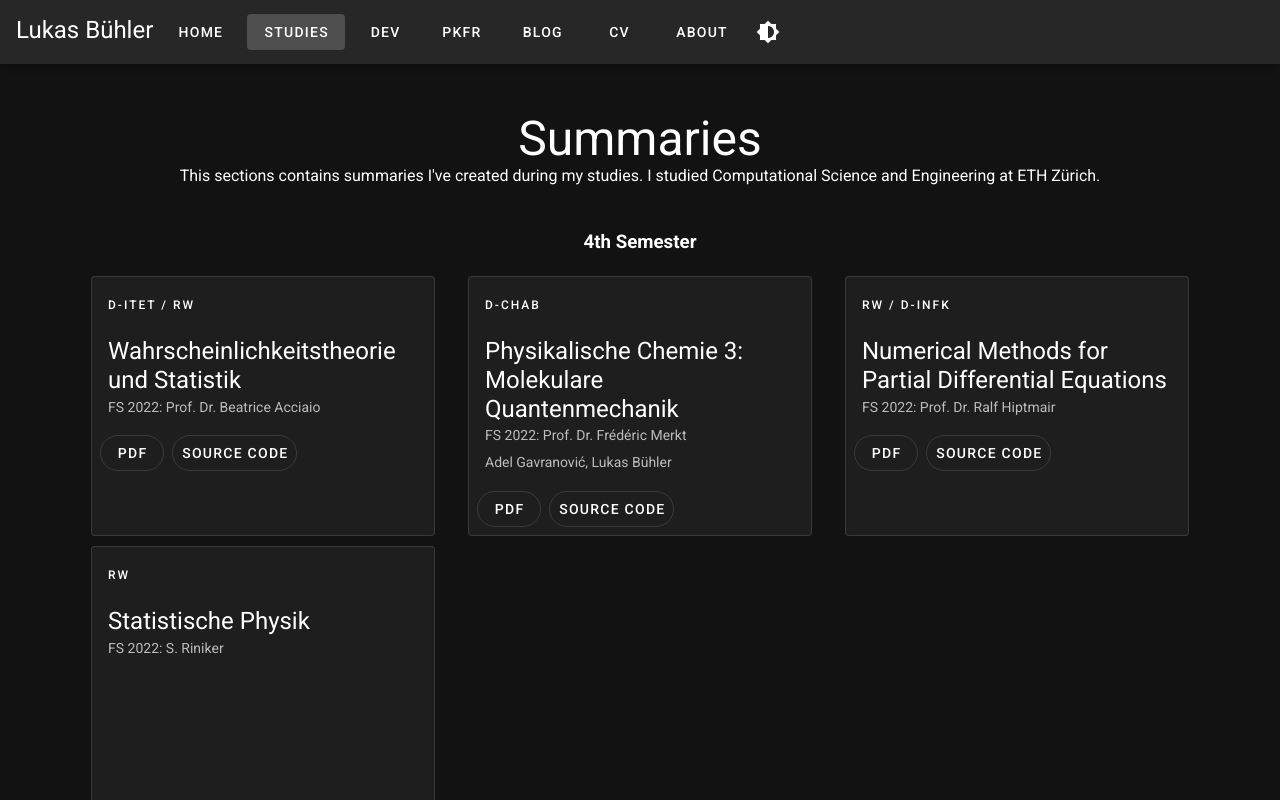
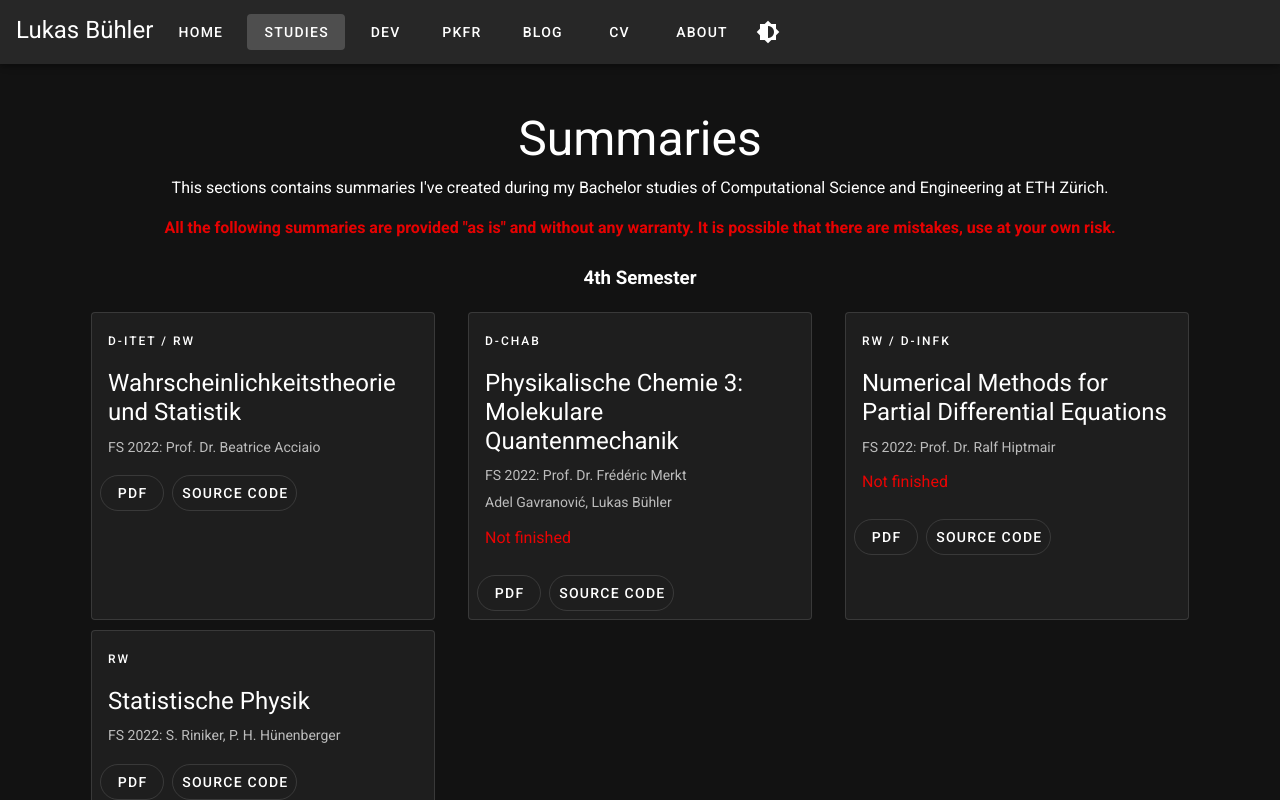
Before and after one commit to lukasbuehler/lukasbuehler.ch, a Vue app: page /studies in a window 1280 px wide. Shown: the top 800 px of the page. Built offline with nearby package versions, Linux system fonts and the light colour scheme.

Commit message:
Worked on studies page

```diff
--- a/src/components/SummaryCard.vue
+++ b/src/components/SummaryCard.vue
@@ -2,26 +2,41 @@
   <v-card class="mx-auto text-left" max-width="344" outlined>
     <v-list-item three-line>
       <v-list-item-content>
-        <div v-if="department" class="text-overline mb-4">
+        <div v-if="department" class="text-overline mb-3">
           {{ department }}
         </div>
-        <v-list-item-title class="text-h5 mb-1 text-wrap">
+        <v-list-item-title class="text-h5 mb-3 text-wrap">
           {{ name }}
         </v-list-item-title>
         <v-list-item-subtitle v-if="semester || profName"
           >{{ semester }}: {{ profName }}</v-list-item-subtitle
         >
-        <v-list-item-subtitle v-if="authors" class="mt-2"
-          >{{authors}}</v-list-item-subtitle
-        >
+        <v-list-item-subtitle v-if="authors" class="mt-2">{{
+          authors
+        }}</v-list-item-subtitle>
+        <div v-if="isUnfinished" class="text-danger mt-4 mb-2">
+          {{ isUnfinished ? "Not finished" : "" }}
+        </div>
       </v-list-item-content>
     </v-list-item>
 
     <v-card-actions>
-      <v-btn v-if="pdfLink" outlined rounded text v-on:click="openLink(pdfLink)">
+      <v-btn
+        v-if="pdfLink"
+        outlined
+        rounded
+        text
+        v-on:click="openLink(pdfLink)"
+      >
         PDF
       </v-btn>
-      <v-btn v-if="repoLink" outlined rounded text v-on:click="openLink(repoLink)">
+      <v-btn
+        v-if="repoLink"
+        outlined
+        rounded
+        text
+        v-on:click="openLink(repoLink)"
+      >
         SOURCE CODE
       </v-btn>
     </v-card-actions>
@@ -31,7 +46,16 @@
 <script>
 export default {
   name: "SummaryCard",
-  props: ["name", "semester", "department", "profName", "pdfLink", "repoLink", "authors"],
+  props: [
+    "name",
+    "semester",
+    "department",
+    "profName",
+    "pdfLink",
+    "repoLink",
+    "authors",
+    "isUnfinished",
+  ],
 
   components: {},
 
@@ -41,9 +65,13 @@ export default {
   methods: {
     openLink: function(link_) {
       window.open(link_);
-    }
-  }
+    },
+  },
 };
 </script>
 
-<style></style>
+<style>
+.text-danger {
+  color: rgba(255, 0, 0, 0.9);
+}
+</style>
--- a/src/views/Studies.vue
+++ b/src/views/Studies.vue
@@ -3,10 +3,16 @@
     <v-container class="text-center" style="padding-top:50px;">
       <v-row class="text-center">
         <v-col cols="12">
-          <h1 class="display-2">Summaries</h1>
-          <p>This sections contains summaries I've created during my studies.
-            I studied Computational Science and Engineering at ETH Zürich.
+          <h1 class="display-2 mb-3">Summaries</h1>
+          <p>
+            This sections contains summaries I've created during my Bachelor
+            studies of Computational Science and Engineering at ETH Zürich.
           </p>
+          <h4 class="text-danger">
+            All the following summaries are provided "as is" and without any
+            warranty. It is possible that there are mistakes, use at your own
+            risk.
+          </h4>
         </v-col>
       </v-row>
       <v-row>
@@ -29,6 +35,7 @@
               repoLink="https://gitlab.ethz.ch/buehlluk/phys-chem-3-summary-fs22/-/tree/master/"
               pdfLink="https://gitlab.ethz.ch/buehlluk/phys-chem-3-summary-fs22/-/raw/master/PCIII.pdf"
               authors="Adel Gavranović, Lukas Bühler"
+              isUnfinished="true"
             />
             <SummaryCard
               name="Numerical Methods for Partial Differential Equations"
@@ -37,12 +44,15 @@
               semester="FS 2022"
               repoLink="https://gitlab.ethz.ch/lukasbuehler_summaries/numpde_summary_fs22"
               pdfLink="https://gitlab.ethz.ch/lukasbuehler_summaries/numpde_summary_fs22/-/raw/master/numpde_summary_fs22.pdf"
+              isUnfinished="true"
             />
             <SummaryCard
               name="Statistische Physik"
               department="RW"
               semester="FS 2022"
-              profName="S. Riniker"
+              profName="S. Riniker, P. H. Hünenberger"
+              repoLink="https://gitlab.ethz.ch/lukasbuehler_summaries/statistical-physics-and-computer-simulation-for-cse-summary"
+              pdfLink="https://gitlab.ethz.ch/lukasbuehler_summaries/statistical-physics-and-computer-simulation-for-cse-summary/-/raw/main/SPCS_Summary.pdf"
             />
           </div>
         </v-col>
@@ -127,4 +137,7 @@ export default {
   justify-items: stretch;
   align-items: stretch;
 }
+.text-danger {
+  color: rgba(255, 0, 0, 0.9);
+}
 </style>
```
